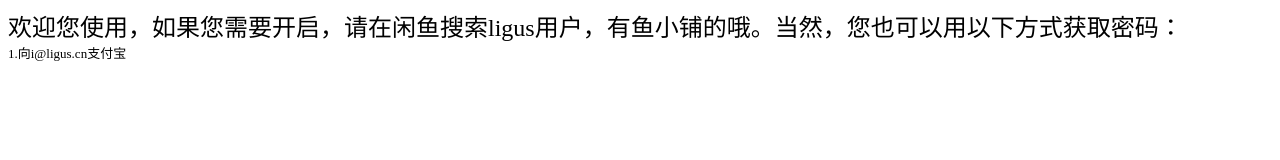
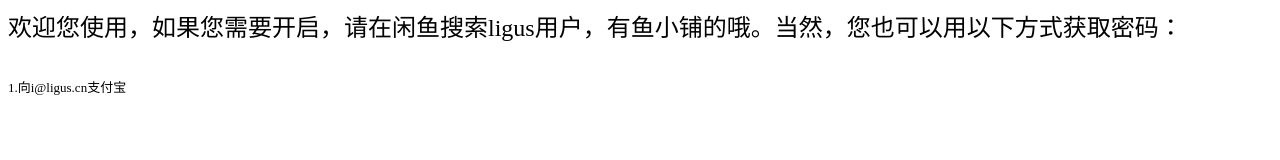
Before and after one commit to ligusx/gs, a plain HTML site: page index.html in a window 1280 px wide. Drawn offline with Linux system fonts and the light colour scheme.

Commit message:
Update index.html

```diff
--- a/index.html
+++ b/index.html
@@ -1,7 +1,9 @@
 <font size="5">
   欢迎您使用，如果您需要开启，请在闲鱼搜索ligus用户，有鱼小铺的哦。当然，您也可以用以下方式获取密码：
   </font>
-<br>
+<p>
+<br />
 <font size="2">
 1.向i@ligus.cn支付宝
 </font>
+</p>
```
